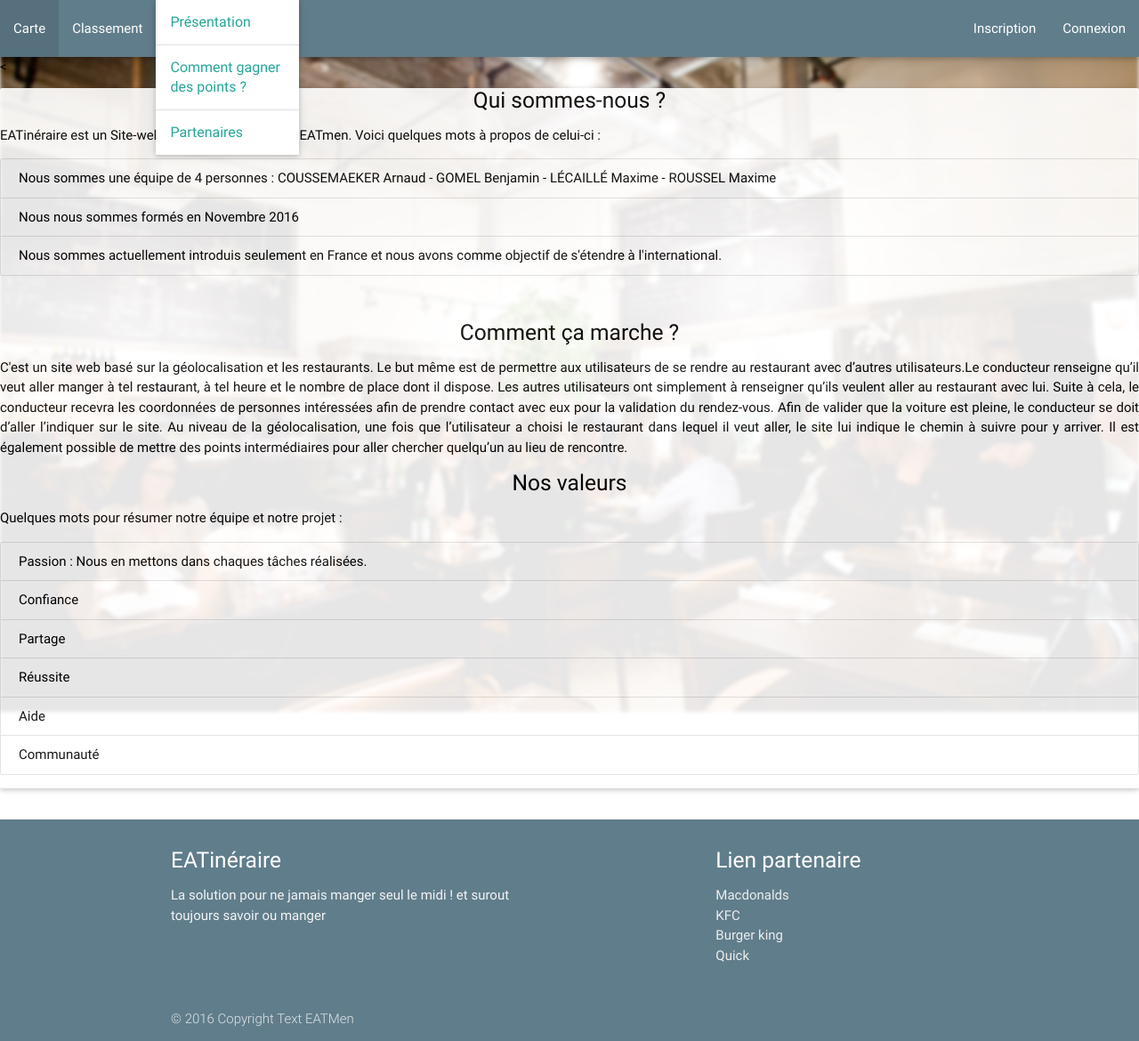
After one commit to Maxiii62/EPSIWORKSHOP, a PHP site: page /front/html/presentation.php in a window 1280 px wide, after a click that opens the changed part. The commit adds this page. Shown: the whole page at 89% size. Run offline with PHP 8.4, Linux system fonts and the light colour scheme; some libraries are stand-ins or nearby versions.

Commit message:
Ajout infos pratiques + modif script sql

```diff
--- a/fragments/header.php
+++ b/fragments/header.php
@@ -24,8 +24,9 @@ session_start();
                     <div class="left">
                         <li><a href="../html/Appointements.php">Carte</a></li>
                         <li><a href="../html/ranking.php">Classement</a></li>
+						<li><a class="dropdown-button" href="#!" data-activates="dropdown1">Informations<i class="material-icons right">arrow_drop_down</i></a></li>
+                    </div>
 
-                    </div>
                     <div class="right">
 
                         <?php
@@ -41,5 +42,12 @@ session_start();
 
                     </div>
                 </ul>
+			<ul id="dropdown1" class="dropdown-content">
+  <li><a href="../html/presentation.php">Présentation</a></li>
+    <li class="divider"></li>
+  <li><a href="../html/Points.php">Comment gagner des points ?</a></li>
+  <li class="divider"></li>
+  <li><a href="../html/Partenaires.php">Partenaires</a></li>
+</ul>
             </div>
         </nav>
--- /dev/null
+++ b/front/html/presentation.php
@@ -0,0 +1,46 @@
+<?php $title = "Présentation";include '../../fragments/header.php';?>
+<html>
+	<head>
+		<title>Présentation</title>
+	</head>
+	<body><
+		<div class="transparence">
+			<div id="Register_Container" class="row card horizontal">
+				<h5 class="center">
+					Qui sommes-nous ?
+				</h5>
+				<p>
+					EATinéraire est un Site-web développé par l'équipe EATmen. Voici quelques mots à propos de celui-ci :
+				</p>
+				<ul class="collection">
+					<li class="collection-item">Nous sommes une équipe de 4 personnes : COUSSEMAEKER Arnaud - GOMEL Benjamin - LÉCAILLÉ Maxime - ROUSSEL Maxime</li>
+					<li class="collection-item">Nous nous sommes formés en Novembre 2016</li>
+					<li class="collection-item">Nous sommes actuellement introduis seulement en France et nous avons comme objectif de s'étendre à l'international.</li>
+				</ul>
+				</br>
+				<h5 class="center">
+					Comment ça marche ?
+				</h5>
+				<p align="justify">
+					C'est un site web basé sur la géolocalisation et les restaurants. Le but même est de permettre aux utilisateurs de se rendre au restaurant avec d’autres utilisateurs.Le conducteur renseigne qu’il veut aller manger à tel restaurant, à tel heure et le nombre de place dont il dispose. Les autres utilisateurs ont simplement à renseigner qu’ils veulent aller au restaurant avec lui. Suite à cela, le conducteur recevra les coordonnées de personnes intéressées afin de prendre contact avec eux pour la validation du rendez-vous. Afin de valider que la voiture est pleine, le conducteur se doit d’aller l’indiquer sur le site. Au niveau de la géolocalisation, une fois que l’utilisateur a choisi le restaurant dans lequel il veut aller, le site lui indique le chemin à suivre pour y arriver. Il est également possible de mettre des points intermédiaires pour aller chercher quelqu’un au lieu de rencontre.
+				</p>
+				<h5 class="center">
+					Nos valeurs
+				</h5>
+				<p>
+					Quelques mots pour résumer notre équipe et notre projet :
+					<ul class="collection">
+						<li class="collection-item">Passion : Nous en mettons dans chaques tâches réalisées.</li>
+						<li class="collection-item">Confiance</li>
+						<li class="collection-item">Partage</li>
+						<li class="collection-item">Réussite</li>
+						<li class="collection-item">Aide</li>
+						<li class="collection-item">Communauté</li>
+					</ul>
+					<h5>
+						<h5></div>
+					</div>
+				</div>
+			</body>
+		</html>
+		<?php include '../../fragments/footer.php';?>
```
Also changed, not shown: SQL/workshopeatineraire.sql (+5 -4 lines), front/html/Partenaires.php (added, +26 -0 lines), front/html/Points.php (added, +28 -0 lines).
